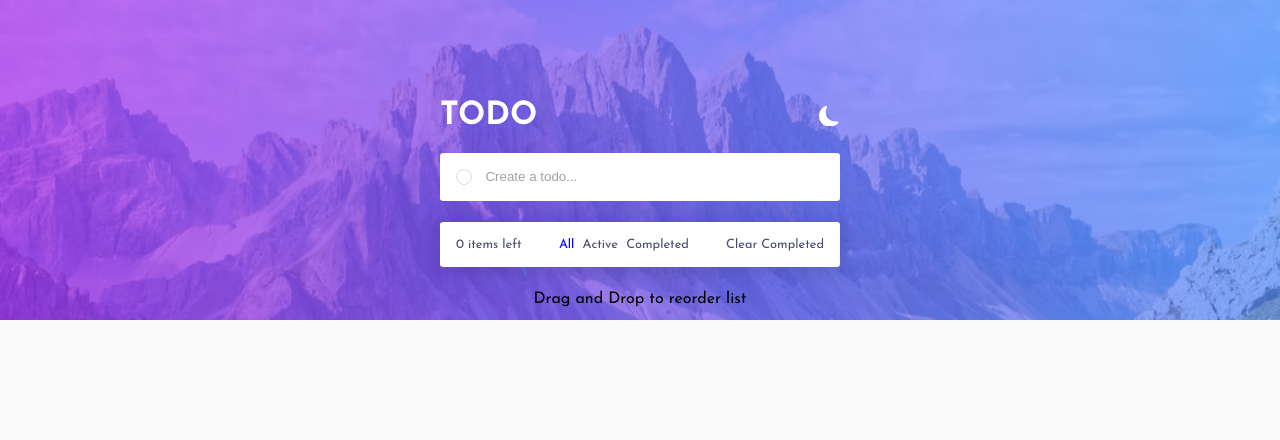
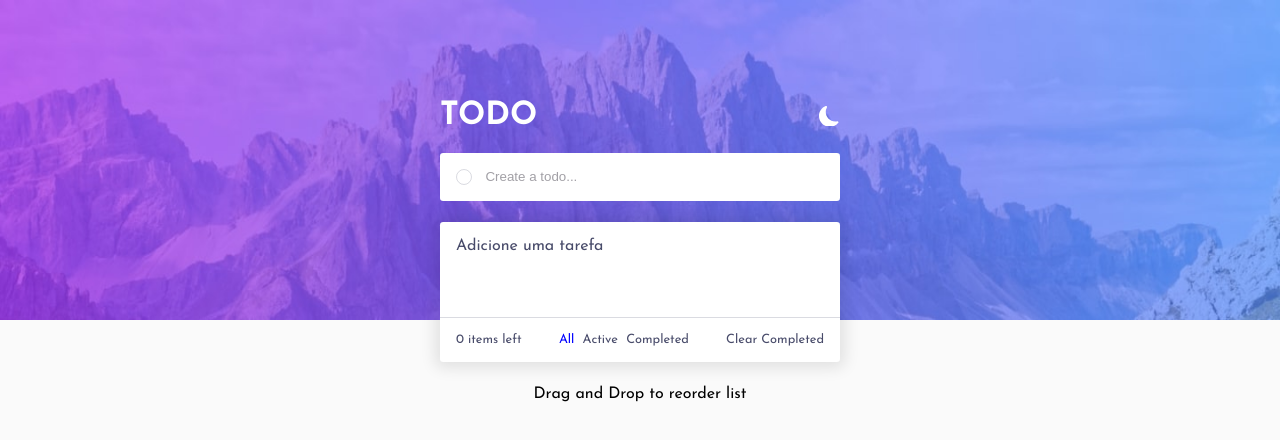
Before and after one commit to SamuelOliveiraa/todo-app, a React (Vite) app: page / in a window 1280 px wide. Shown: the top 440 px of the page. Built offline with nearby package versions, Linux system fonts and the light colour scheme.

Commit message:
nib-height

```diff
--- a/src/Components/ListContainer/index.tsx
+++ b/src/Components/ListContainer/index.tsx
@@ -90,7 +90,9 @@ const ListContainer = ({
         <Droppable droppableId="list">
           {(provided) => (
             <ContainerList {...provided.droppableProps} ref={provided.innerRef}>
-              {listUpdate !== undefined &&
+              {listUpdate.length === 0 ? (
+                <ListItem>Adicione uma tarefa</ListItem>
+              ) : (
                 listUpdate.map((item, index) => (
                   <Draggable
                     key={item.id}
@@ -118,7 +120,8 @@ const ListContainer = ({
                       </ListItem>
                     )}
                   </Draggable>
-                ))}
+                ))
+              )}
               {provided.placeholder}
               <Infos>
                 <span>{remaining} items left</span>
--- a/src/Components/ListContainer/style.ts
+++ b/src/Components/ListContainer/style.ts
@@ -3,16 +3,24 @@ import Check from "../../images/icon-check.svg";
 
 export const ContainerList = styled.div`
   width: 100%;
+  min-height: 140px;
   background-color: var(--white);
   border-radius: 0.2rem;
   box-shadow: 0 1px 15px 5px rgba(0, 0, 0, 0.1);
+  display: flex;
+  justify-content: space-between;
+  flex-direction: column;
+
+  > p{
+    margin: 0 auto;
+  }
 `;
 
 export const InputContainer = styled(ContainerList)`
+  min-height: 20px;
   box-shadow: none;
-  display: flex;
+  flex-direction: row;
   align-items: center;
-  justify-content: space-between;
   margin: 1.3rem 0;
   padding: 0 1rem;
   color: var(--text-gray);
@@ -91,7 +99,9 @@ export const ListItem = styled.div<{ checked?: boolean }>`
     width: 86%;
     font-size: 1rem;
     color: var(--very-dark-grayish-blue);
-    ${props => props.checked && `text-decoration: line-through;
+    ${(props) =>
+      props.checked &&
+      `text-decoration: line-through;
     opacity: 0.2;`}
   }
   > img {
```
